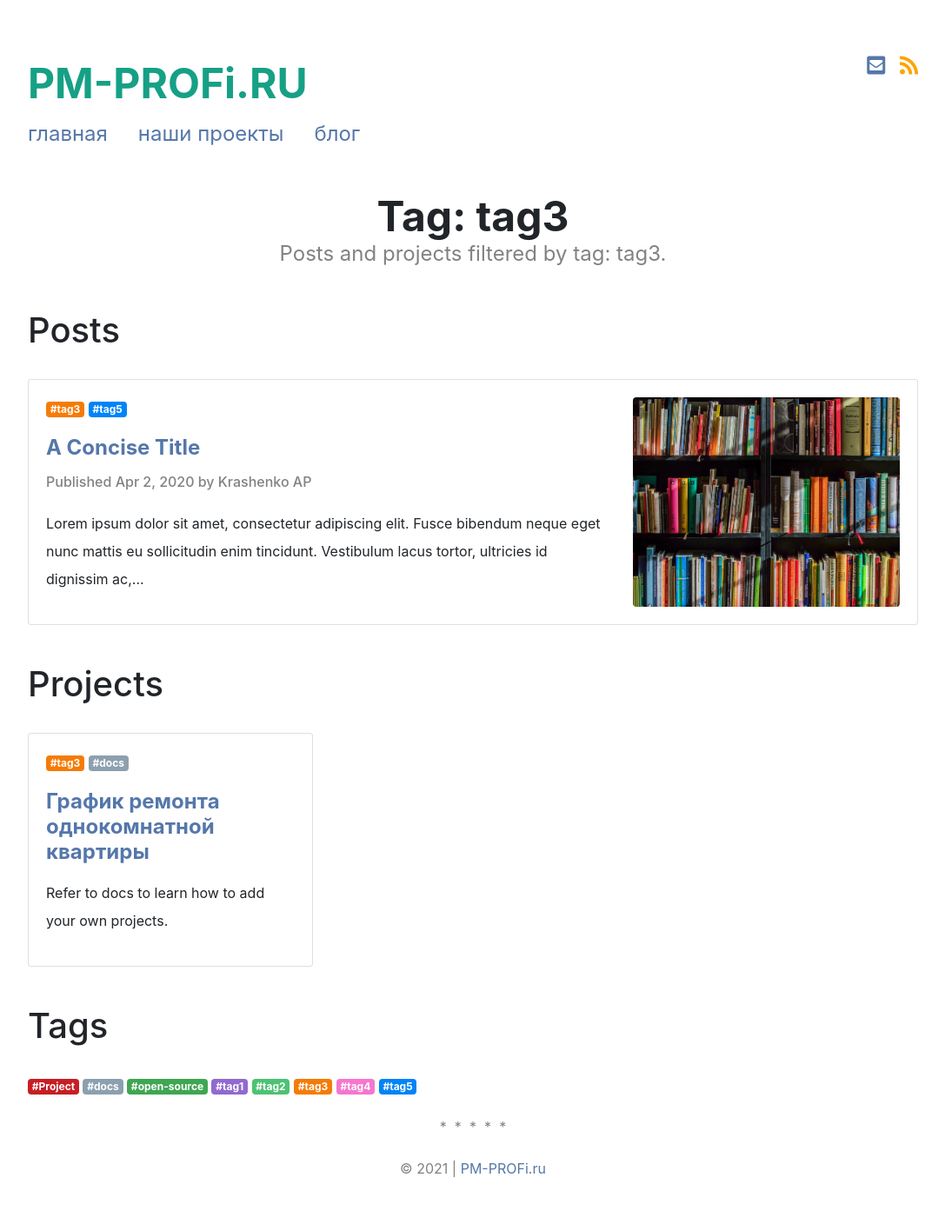
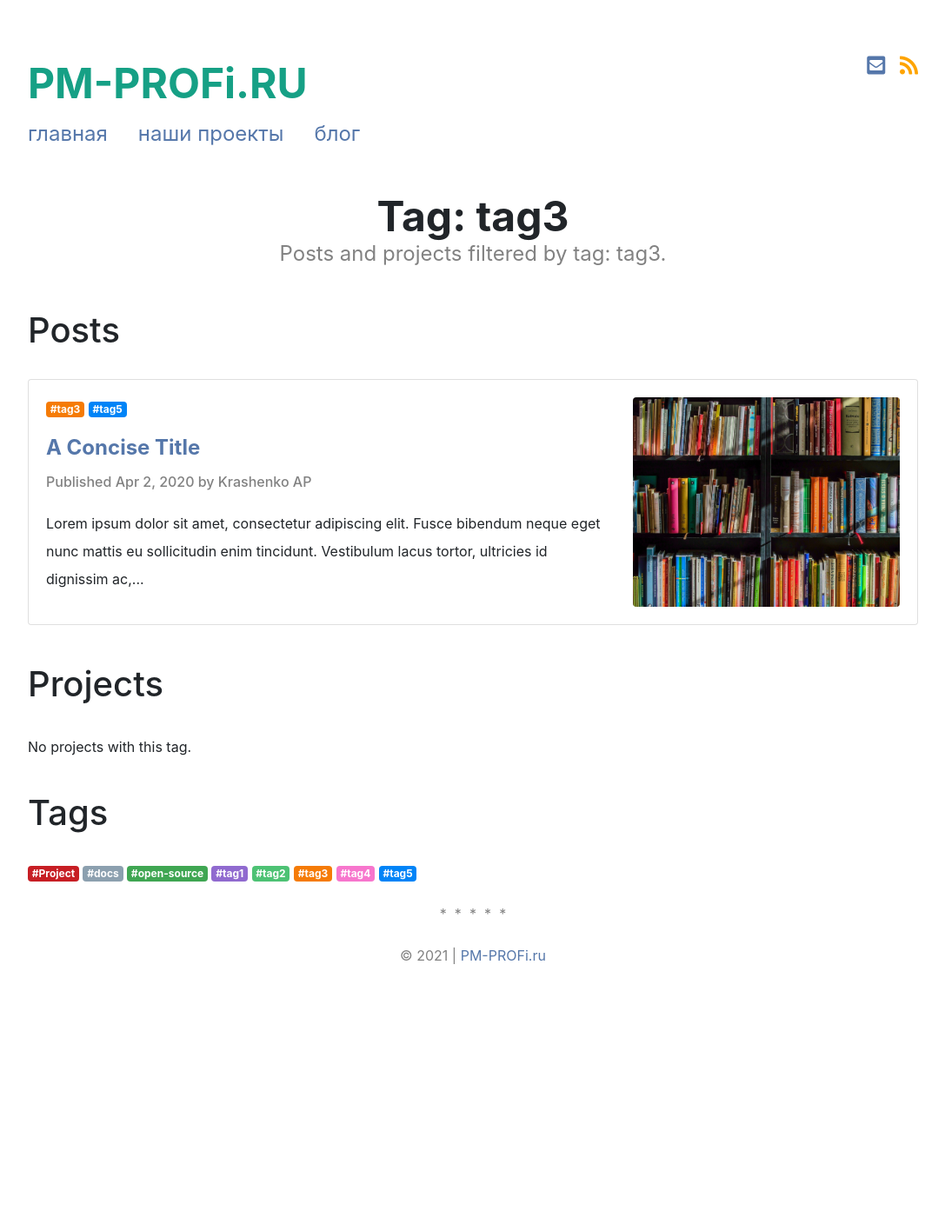
Before and after one commit to RedShadow-play/pm-profiru-82335, a Jekyll site: the page built from pages/tags/tag3.html, in a window 1280 px wide. Shown: the whole page at 87% size, without its empty margins (96-1183 px from the left). Built offline with Jekyll 4.4.1, drawn with Linux system fonts in a browser that asks for light colours; nearby versions of some CDN libraries; a style sheet for code colours, icons or effects is not loaded; after the commit the page ends 1171 px from its top, so only the background shows below that.

Commit message:
projects.yml: changed

```diff
--- a/_data/projects.yml
+++ b/_data/projects.yml
@@ -36,7 +36,7 @@
     <a href="#" target="_blank" class="btn btn-dark mb-1"><i class="fas fa-code-branch"></i> &nbsp Repository</a>
     <a href="#" target="_blank" class="btn btn-dark mb-1"><i class="fas fa-align-right"></i> &nbsp Blog Post</a>
 
-  tags: [tag3, docs]
+  tags: [Графики, docs]
 
 - name: Project Three
   id: p3
```
